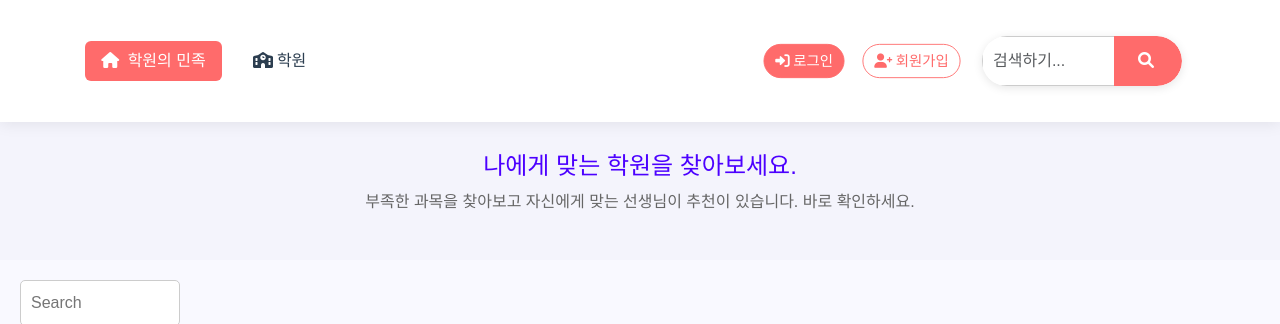
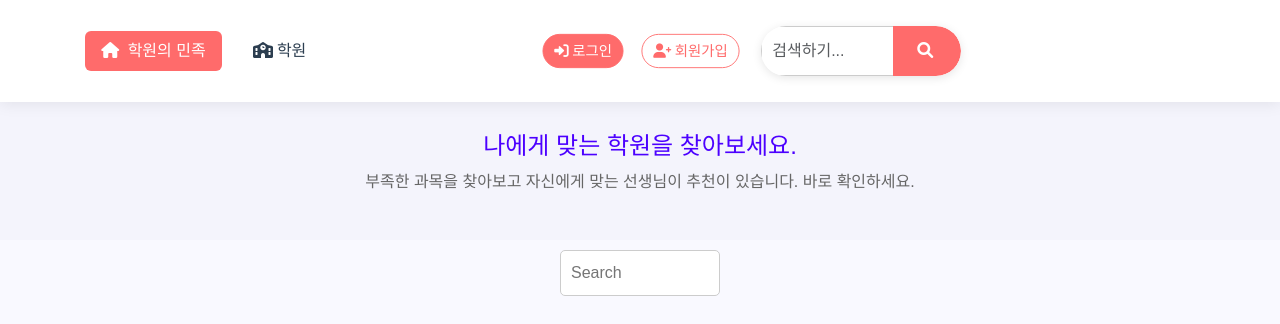
Before and after one commit to willstory/TeamProject, a Django app: page /academy_list/ in a window 1280 px wide. Shown: the top 324 px of the page. Run offline with Django 5.2, Linux system fonts and the light colour scheme.

Commit message:
search bar 가운데 정렬

```diff
--- a/academy/templates/academy_list.html
+++ b/academy/templates/academy_list.html
@@ -36,9 +36,11 @@
     }
 
     .search-bar {
-      text-align: center;
-      margin: 20px 0;
+      width: 70%; /* 원하는 너비로 설정 */
+      margin: 10px auto; /* auto로 가로축 중앙 정렬 */
+      text-align: center; /* 내부 콘텐츠 중앙 정렬 */
     }
+
 
     .search-bar input {
       width: 80%;
```
